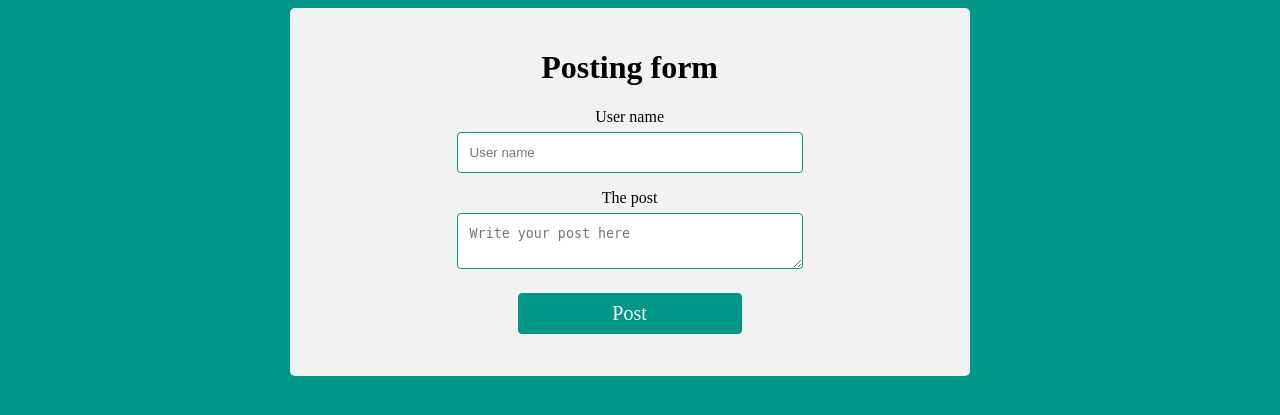
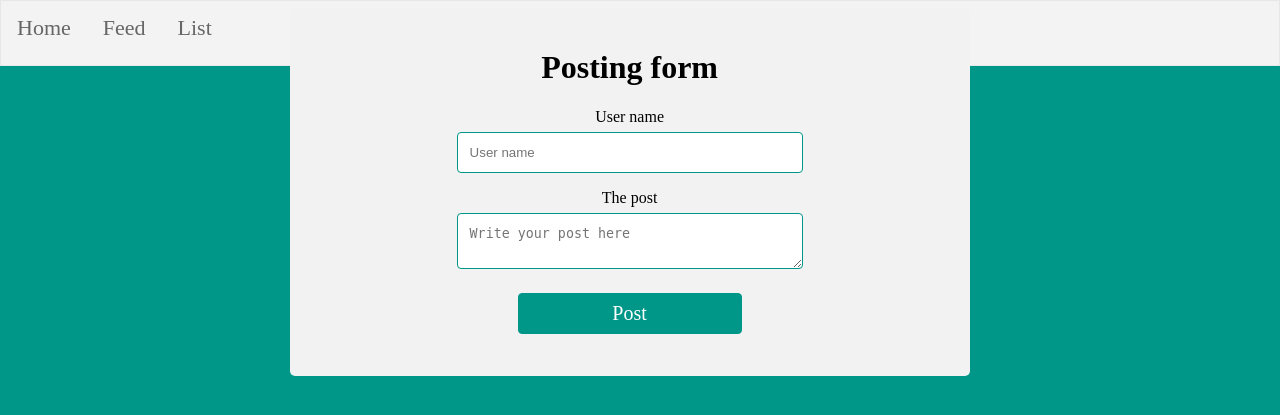
Before and after one commit to mumenalkhatib/final, a Flask app: template templates/feed.html in a window 1280 px wide. Shown: the top 415 px of the page. Run offline with Flask 2, Linux system fonts and the light colour scheme; the template is opened without the code that fills it, so the values that code supplies are empty.

Commit message:
put div in my web

```diff
--- a/templates/base.html
+++ b/templates/base.html
@@ -3,9 +3,10 @@
 <head>
   <title>WeCode Portal</title>
 </head>
+
+{% block body %}
 <body bgcolor="#009688">
 
-{% block body %}
 <h1>My home page</h1>
 
 <p>My first paragraph.</p>
--- a/templates/error.html
+++ b/templates/error.html
@@ -2,6 +2,9 @@
 
 {% block body %}
 	<link rel="stylesheet" type="text/css" href="../static/style.css">
+
+<body bgcolor="#009688">
+
 
 <div class="cls">
 <h1>this user name is taken , try another one ! </h1>
--- a/templates/feed.html
+++ b/templates/feed.html
@@ -4,6 +4,14 @@
 	<link rel="stylesheet" type="text/css" href="../static/style.css">
 
 <body bgcolor="#009688">
+
+<ul>
+  <li><a href="home">Home</a></li>
+  <li><a href="feed">Feed</a></li>
+  <li><a href="list">List</a></li>
+</ul>
+
+
 <center>
 		<div class="container">
 
--- a/templates/home.html
+++ b/templates/home.html
@@ -2,6 +2,8 @@
 
 {% block body %}
 	<link rel="stylesheet" type="text/css" href="../static/style.css">
+
+<body bgcolor="#009688">
 
 <ul>
   <li><a href="home">Home</a></li>
--- a/templates/register.html
+++ b/templates/register.html
@@ -4,6 +4,7 @@
 	<link rel="stylesheet" type="text/css" href="../static/style.css">
 
 <body bgcolor="#009688">
+
 <center>
 		<div class="container">
 			<h1>Sign up form</h1>
```
Also changed, not shown: templates/list.html (+6 -6 lines).
